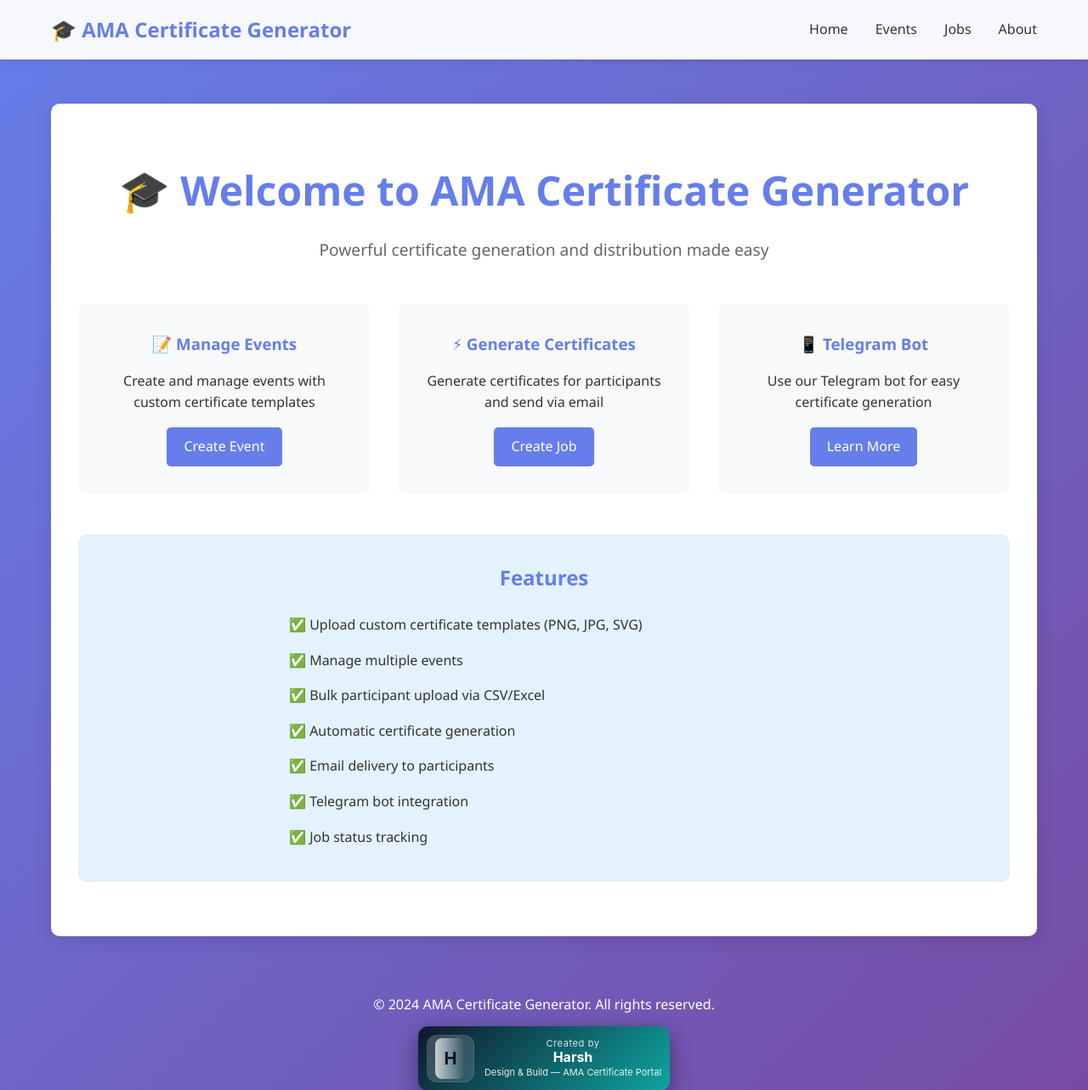
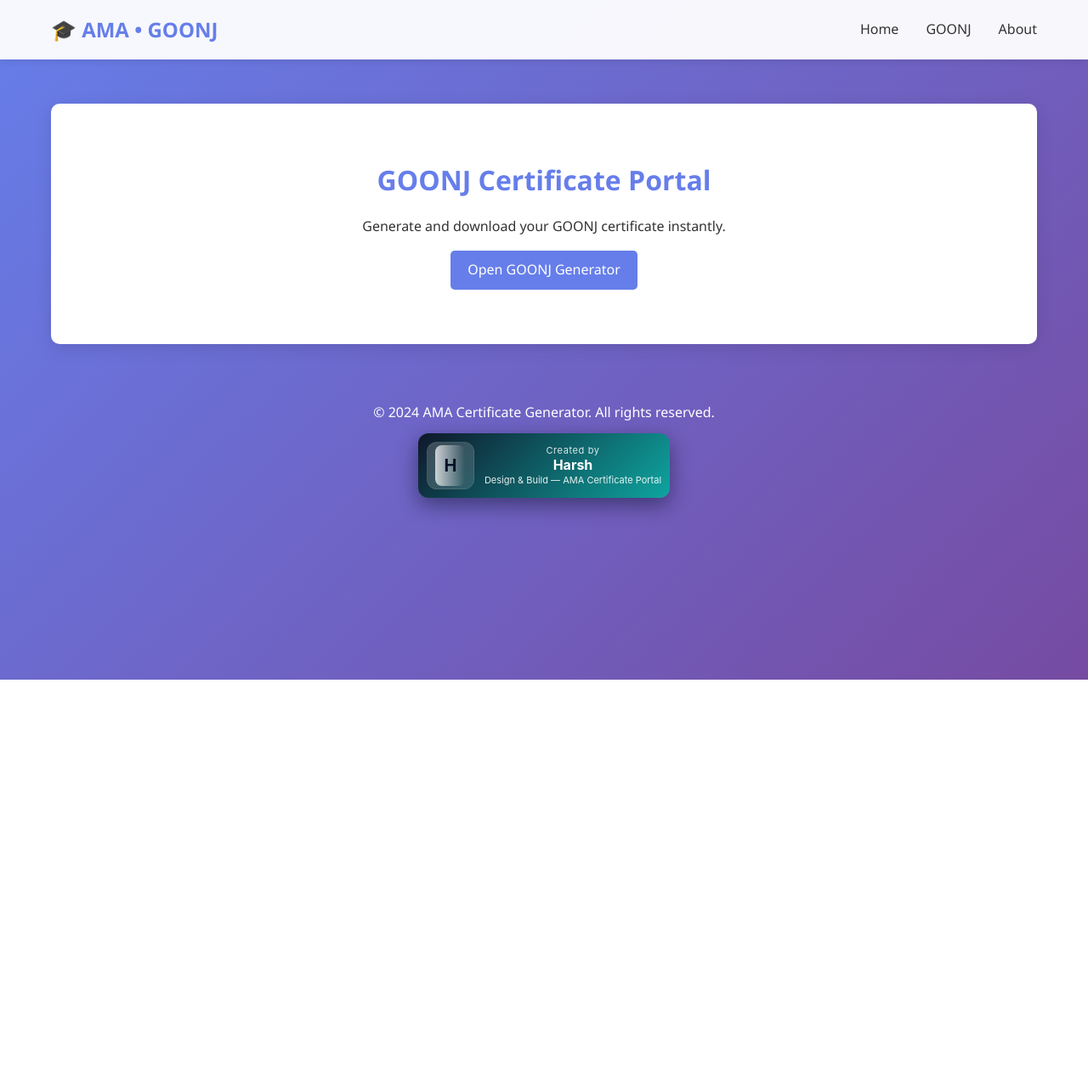
Before and after one commit to DenxVil/eCertificate, a Flask app: page / in a window 1280 px wide. Shown: the top 1283 px of the page at 85% size. After the commit the page ends 800 px from the top, so only its background shows below. Run offline with Flask 3, Linux system fonts and the light colour scheme.

Commit message:
Add GOONJ UI page with modern design and navigation updates
Co-authored-by: DenxVil <190883878+DenxVil@users.noreply.github.com>

```diff
--- a/app/templates/base.html
+++ b/app/templates/base.html
@@ -191,16 +191,16 @@
         }
     </style>
     <link rel="stylesheet" href="/static/css/creator.css">
+    <link rel="stylesheet" href="{{ url_for('static', filename='css/creator.css') }}">
     {% block extra_css %}{% endblock %}
 </head>
 <body>
     <header>
         <nav>
-            <div class="logo">🎓 AMA Certificate Generator</div>
+            <div class="logo">🎓 AMA • GOONJ</div>
             <ul>
                 <li><a href="/">Home</a></li>
-                <li><a href="/events/">Events</a></li>
-                <li><a href="/jobs/">Jobs</a></li>
+                <li><a href="/goonj">GOONJ</a></li>
                 <li><a href="/about">About</a></li>
             </ul>
         </nav>
--- a/app/templates/index.html
+++ b/app/templates/index.html
@@ -1,43 +1,9 @@
 {% extends "base.html" %}
 
 {% block content %}
-<div style="text-align: center; padding: 2rem 0;">
-    <h1 style="font-size: 3rem; margin-bottom: 1rem;">🎓 Welcome to AMA Certificate Generator</h1>
-    <p style="font-size: 1.2rem; color: #666; margin-bottom: 2rem;">
-        Powerful certificate generation and distribution made easy
-    </p>
-
-    <div style="display: grid; grid-template-columns: repeat(auto-fit, minmax(300px, 1fr)); gap: 2rem; margin-top: 3rem;">
-        <div style="padding: 2rem; background: #f8f9fa; border-radius: 10px;">
-            <h3>📝 Manage Events</h3>
-            <p>Create and manage events with custom certificate templates</p>
-            <a href="/events/create" class="btn" style="margin-top: 1rem;">Create Event</a>
-        </div>
-
-        <div style="padding: 2rem; background: #f8f9fa; border-radius: 10px;">
-            <h3>⚡ Generate Certificates</h3>
-            <p>Generate certificates for participants and send via email</p>
-            <a href="/jobs/create" class="btn" style="margin-top: 1rem;">Create Job</a>
-        </div>
-
-        <div style="padding: 2rem; background: #f8f9fa; border-radius: 10px;">
-            <h3>📱 Telegram Bot</h3>
-            <p>Use our Telegram bot for easy certificate generation</p>
-            <a href="#" class="btn" style="margin-top: 1rem;">Learn More</a>
-        </div>
-    </div>
-
-    <div style="margin-top: 3rem; padding: 2rem; background: #e3f2fd; border-radius: 10px;">
-        <h2>Features</h2>
-        <ul style="list-style: none; text-align: left; max-width: 600px; margin: 0 auto;">
-            <li style="padding: 0.5rem 0;">✅ Upload custom certificate templates (PNG, JPG, SVG)</li>
-            <li style="padding: 0.5rem 0;">✅ Manage multiple events</li>
-            <li style="padding: 0.5rem 0;">✅ Bulk participant upload via CSV/Excel</li>
-            <li style="padding: 0.5rem 0;">✅ Automatic certificate generation</li>
-            <li style="padding: 0.5rem 0;">✅ Email delivery to participants</li>
-            <li style="padding: 0.5rem 0;">✅ Telegram bot integration</li>
-            <li style="padding: 0.5rem 0;">✅ Job status tracking</li>
-        </ul>
-    </div>
+<div style="text-align:center; padding: 2rem 0;">
+  <h1>GOONJ Certificate Portal</h1>
+  <p class="muted">Generate and download your GOONJ certificate instantly.</p>
+  <a class="btn primary" href="/goonj" style="margin-top:1rem;">Open GOONJ Generator</a>
 </div>
 {% endblock %}
```
Also changed, not shown: app/routes/goonj.py (+7 -1 lines), app/static/css/goonj.css (added, +27 -0 lines), app/templates/goonj.html (added, +109 -0 lines), README.md.
